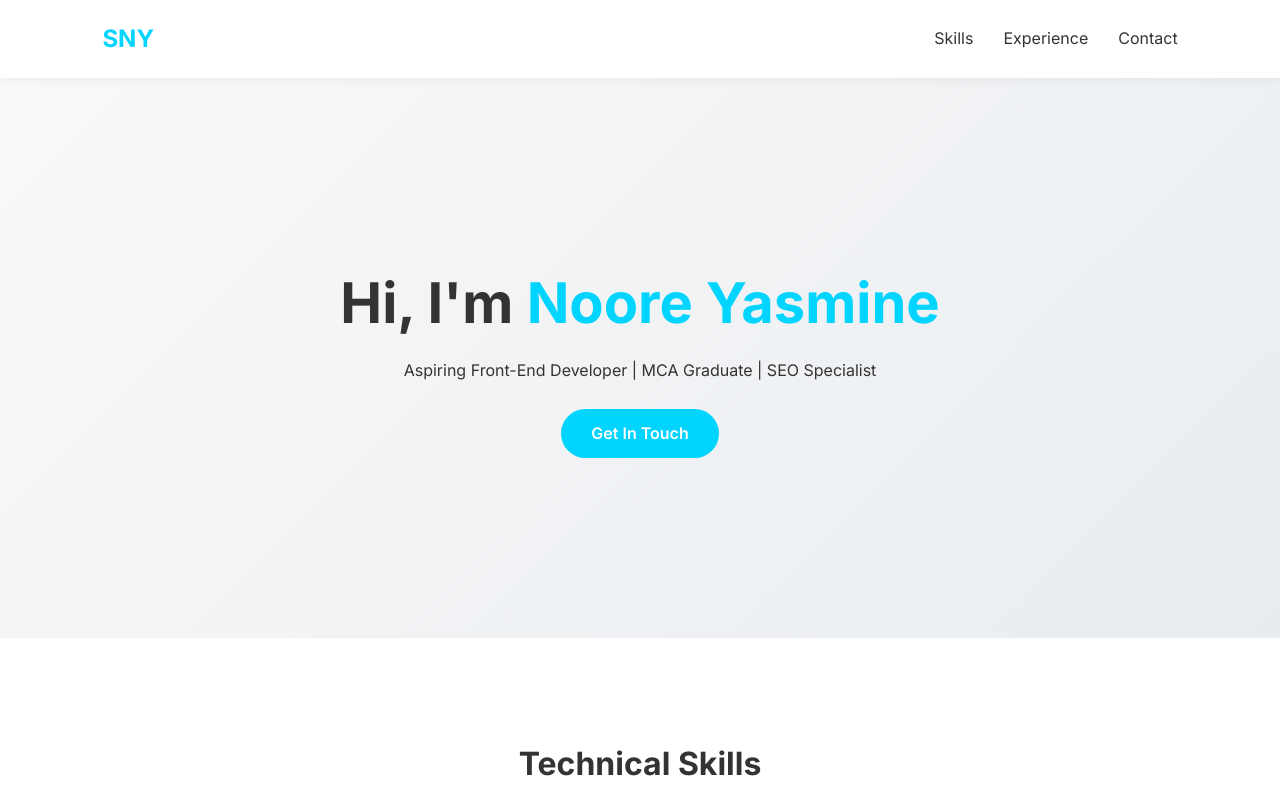
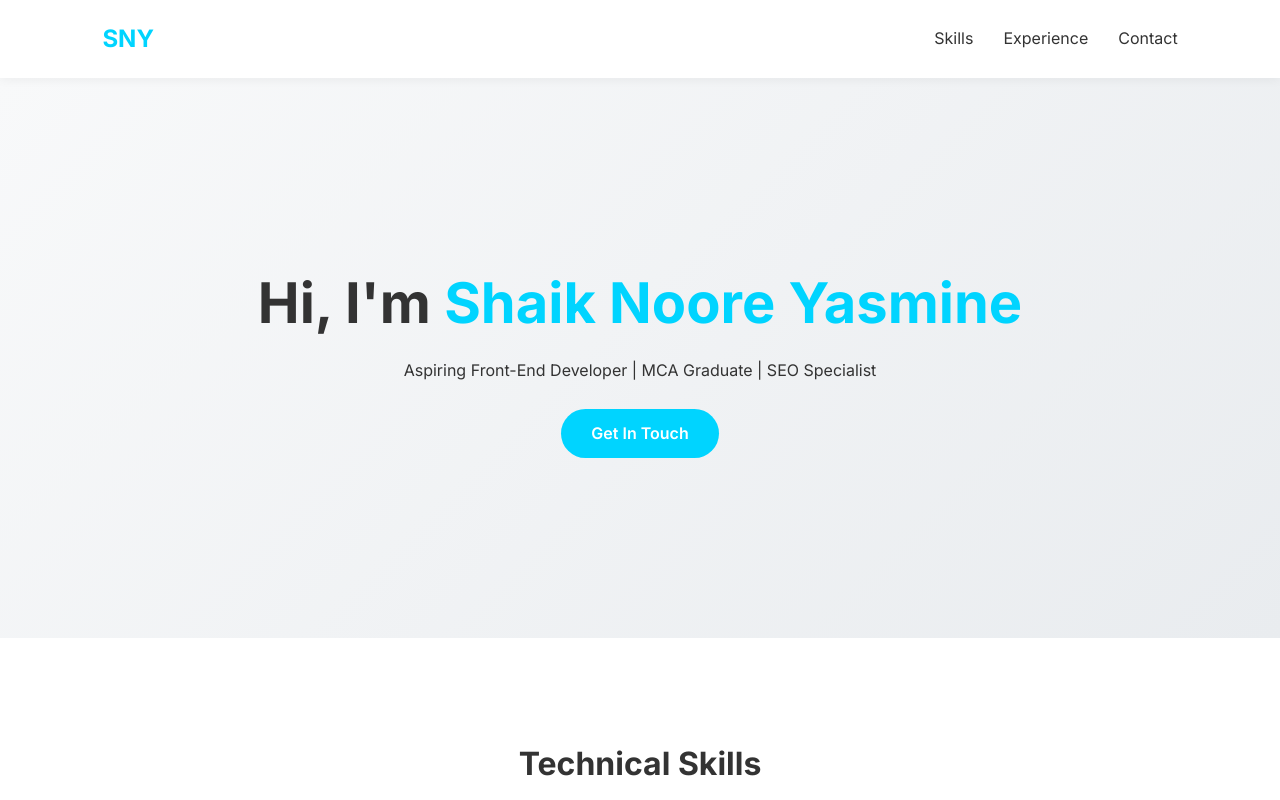
Before and after one commit to nooreyasmine/web-development, a plain HTML site: page index.html in a window 1280 px wide. Shown: the top 800 px of the page. Drawn offline with Linux system fonts and the light colour scheme.

Commit message:
Update index.html

```diff
--- a/index.html
+++ b/index.html
@@ -23,7 +23,7 @@
     <!-- Hero Section -->
     <header class="hero">
         <div class="hero-content">
-            <h1>Hi, I'm <span class="highlight">Noore Yasmine</span></h1>
+            <h1>Hi, I'm <span class="highlight">Shaik Noore Yasmine</span></h1>
             <p>Aspiring Front-End Developer | MCA Graduate | SEO Specialist</p>
             <a href="#contact" class="btn-primary">Get In Touch</a>
         </div>
```
